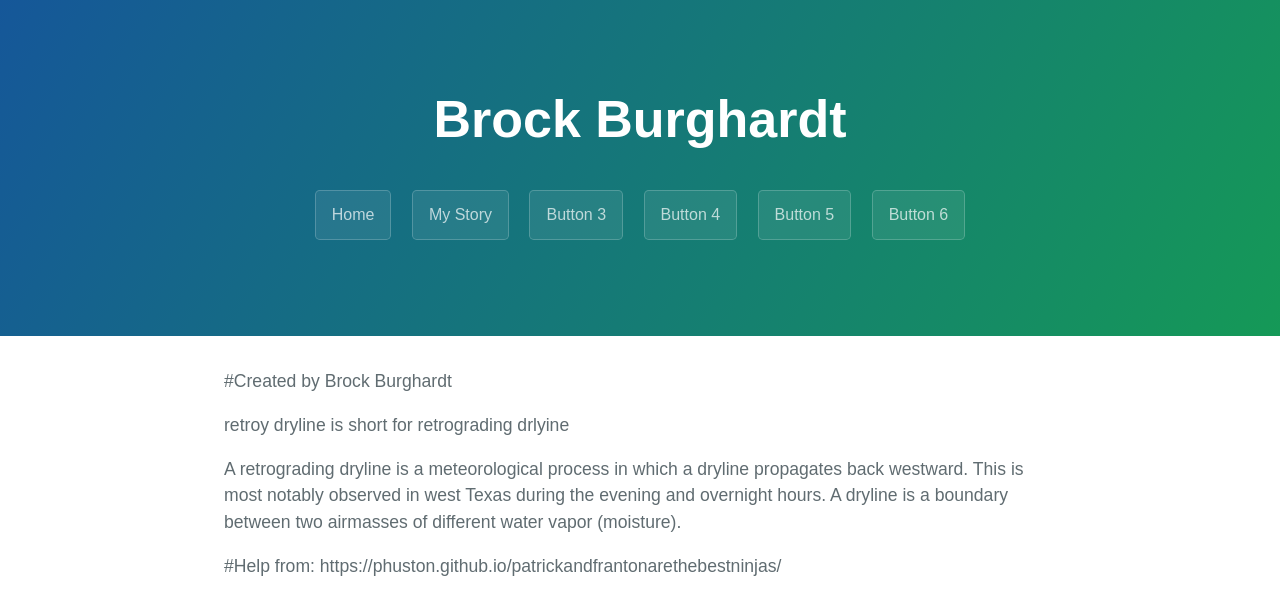
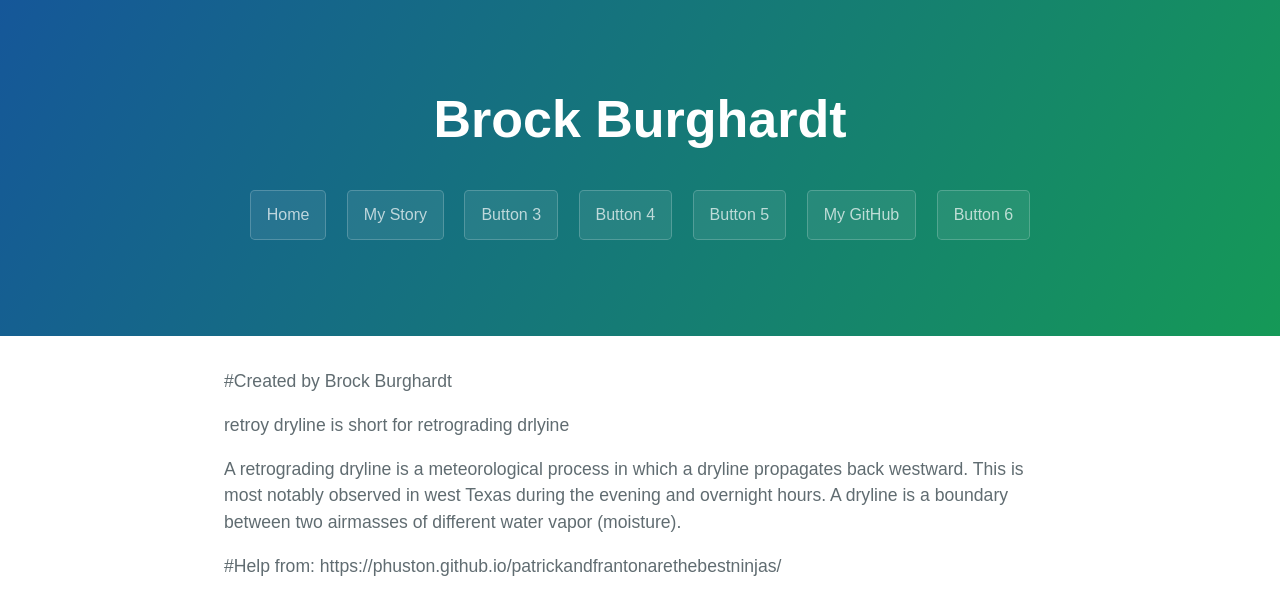
Before and after one commit to retrodryline-zz/retrodryline.github.io, a Jekyll site: the page built from retro.md, in a window 1280 px wide. Shown: the top 615 px of the page. Built offline with Jekyll 4.4.1, drawn with Linux system fonts in a browser that asks for light colours.

Commit message:
Adding My Github Button Link

```diff
--- a/_layouts/template.html
+++ b/_layouts/template.html
@@ -84,6 +84,7 @@
        <a href="mystory" class="btn">Button 3</a>
        <a href="mystory" class="btn">Button 4</a>
        <a href="mystory" class="btn">Button 5</a>
+       <a href="https://github.com/retrodryline" class="btn" target="_blank" rel="noopener noreferrer">My GitHub</a>
        <a href="mystory" class="btn">Button 6</a>
 
     </section>
```
